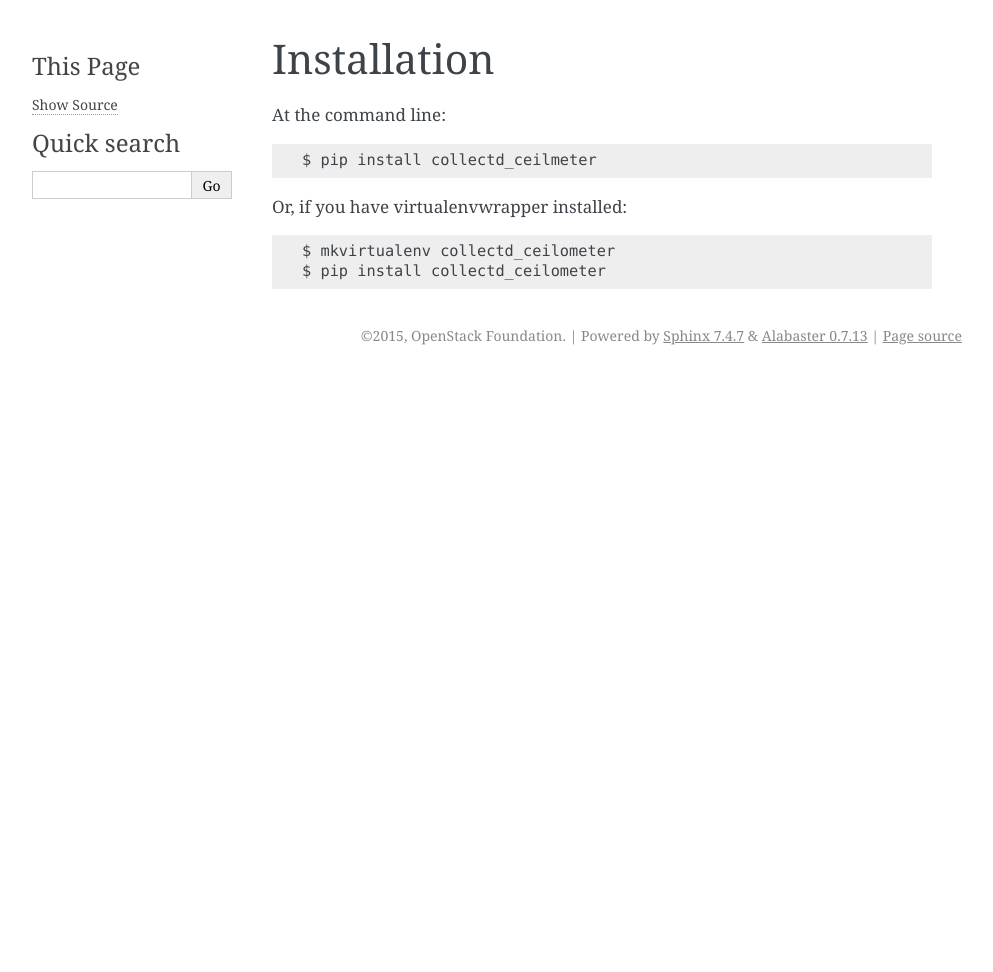
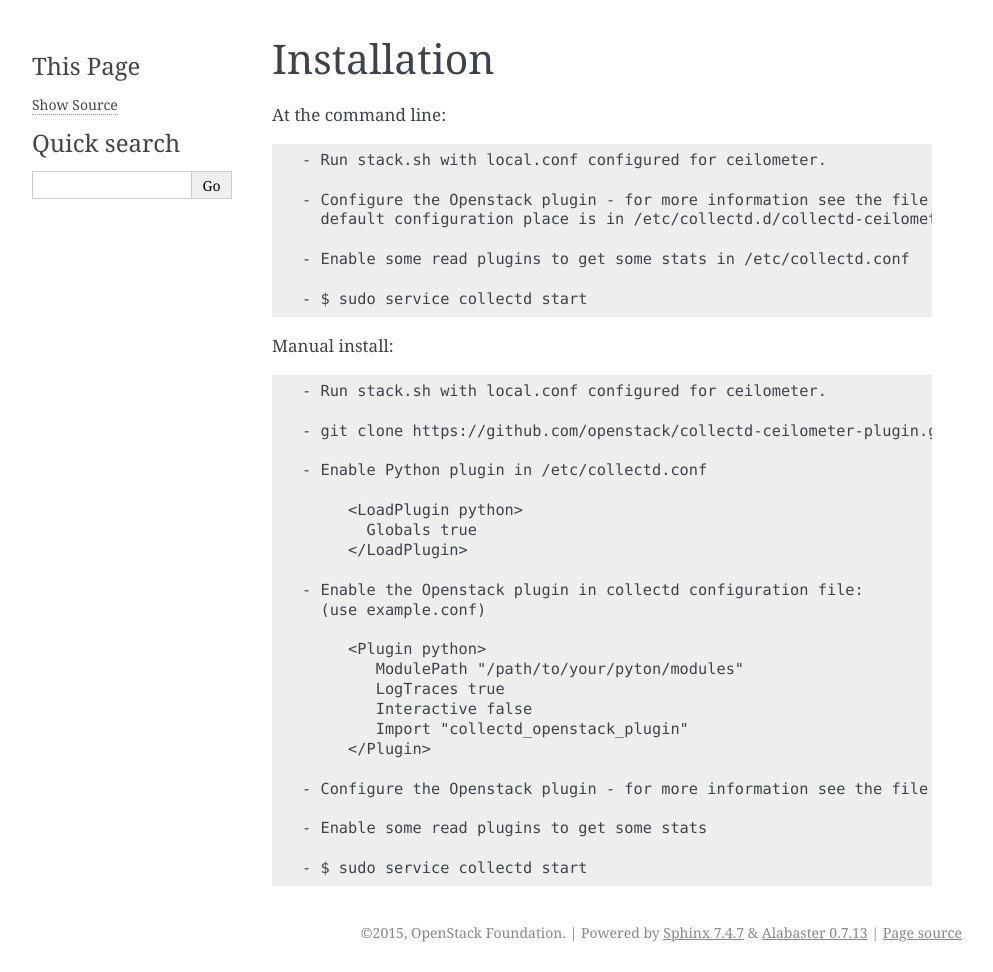
Before and after one commit to openstack-archive/collectd-openstack-plugins, a Sphinx documentation site: the page built from doc/source/installation.rst, in a window 1280 px wide. Shown: the whole page, without its empty margins (148-1141 px from the left). Built offline with Sphinx 7.4.7, drawn with Linux system fonts in a browser that asks for light colours; before the commit the page ends 900 px from its top, so only the background shows below that.

Commit message:
Add documentation
- Update README.rst for features
- Update installation instructions

Change-Id: I9891d485ca46414367d9fca17e6ffc8f9c5ef4c6

```diff
--- a/README.rst
+++ b/README.rst
@@ -16,4 +16,7 @@ which will enable smarter scheduling and environmental service assurance monitor
 Features
 --------
 
-* TODO
+* Converts from collectd data sources to Ceilometer format
+* * Adds units for Ceilometer
+* Devstack plugin
+* * Configure and deploy plugin
--- a/doc/source/installation.rst
+++ b/doc/source/installation.rst
@@ -4,9 +4,39 @@ Installation
 
 At the command line::
 
-    $ pip install collectd_ceilmeter
+   - Run stack.sh with local.conf configured for ceilometer.
 
-Or, if you have virtualenvwrapper installed::
+   - Configure the Openstack plugin - for more information see the file example.conf
+     default configuration place is in /etc/collectd.d/collectd-ceilometer-plugin.conf
 
-    $ mkvirtualenv collectd_ceilometer
-    $ pip install collectd_ceilometer
+   - Enable some read plugins to get some stats in /etc/collectd.conf
+
+   - $ sudo service collectd start
+
+Manual install::
+
+   - Run stack.sh with local.conf configured for ceilometer.
+
+   - git clone https://github.com/openstack/collectd-ceilometer-plugin.git
+
+   - Enable Python plugin in /etc/collectd.conf
+
+        <LoadPlugin python>
+          Globals true
+        </LoadPlugin>
+
+   - Enable the Openstack plugin in collectd configuration file:
+     (use example.conf)
+
+        <Plugin python>
+           ModulePath "/path/to/your/pyton/modules"
+           LogTraces true
+           Interactive false
+           Import "collectd_openstack_plugin"
+        </Plugin>
+
+   - Configure the Openstack plugin - for more information see the file example.conf
+
+   - Enable some read plugins to get some stats
+
+   - $ sudo service collectd start
```
